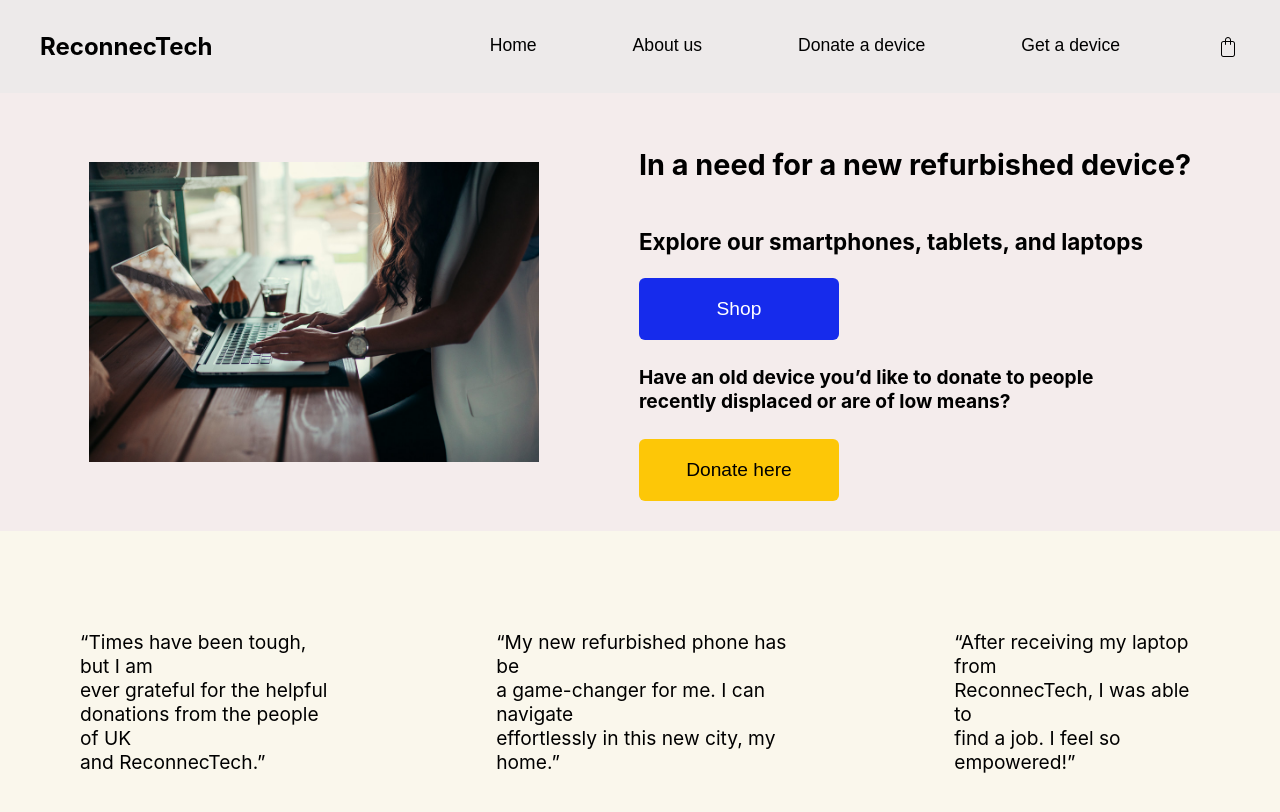
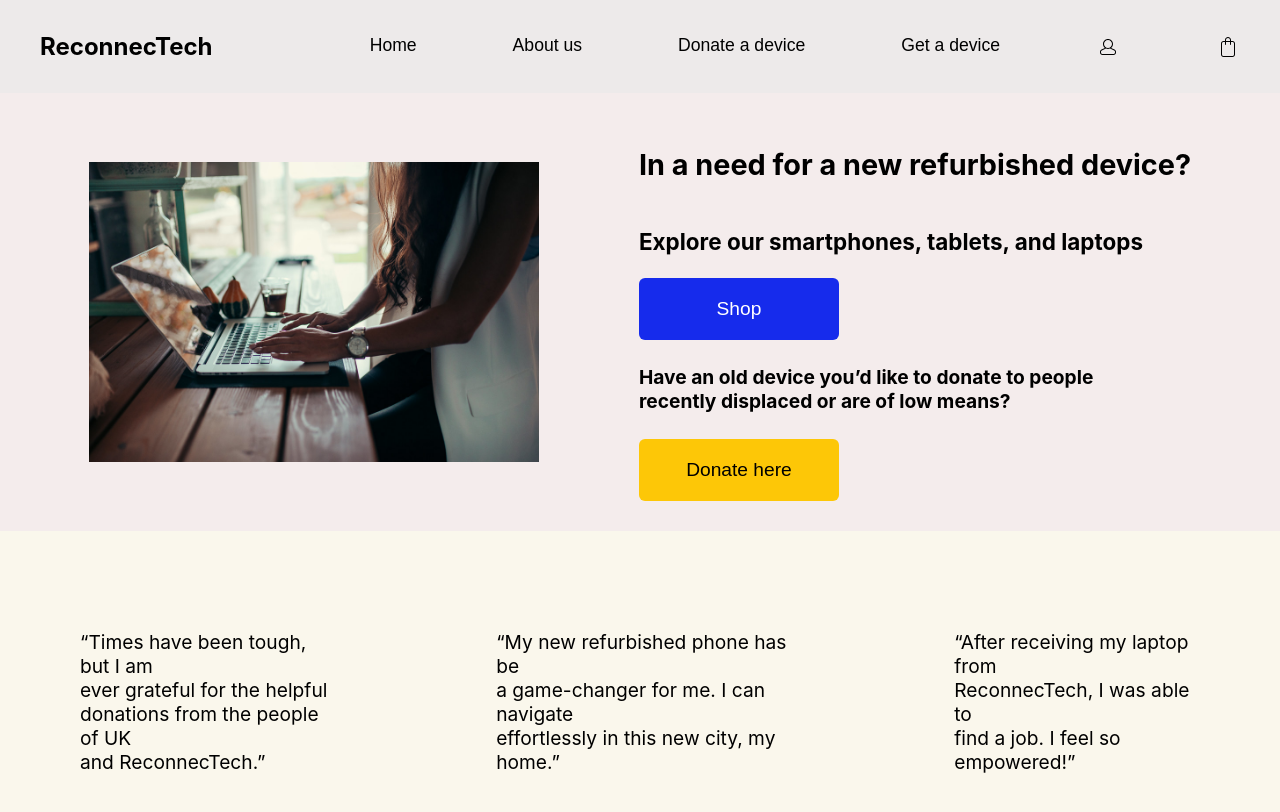
Before and after one commit to AudreyKj/reconnecTech, a React (Create React App) app in the folder client/: page / in a window 1280 px wide. Shown: the top 812 px of the page. Built offline with nearby package versions, Linux system fonts and the light colour scheme.

Commit message:
login fix

```diff
--- a/client/src/App.tsx
+++ b/client/src/App.tsx
@@ -34,7 +34,7 @@ function App() {
         <Link to="/get-a-device"> <button>Get a device</button></Link>
 
 
-        {localStorage.getItem('user') && <Link to="/login"> <button><SignUpIcon /></button></Link>}
+        {!localStorage.getItem('user') && <Link to="/login"> <button><SignUpIcon /></button></Link>}
         {(localStorage.getItem('user') || userLoggedIn) && <button onClick={logout}>Logout</button>}
 
 
```
